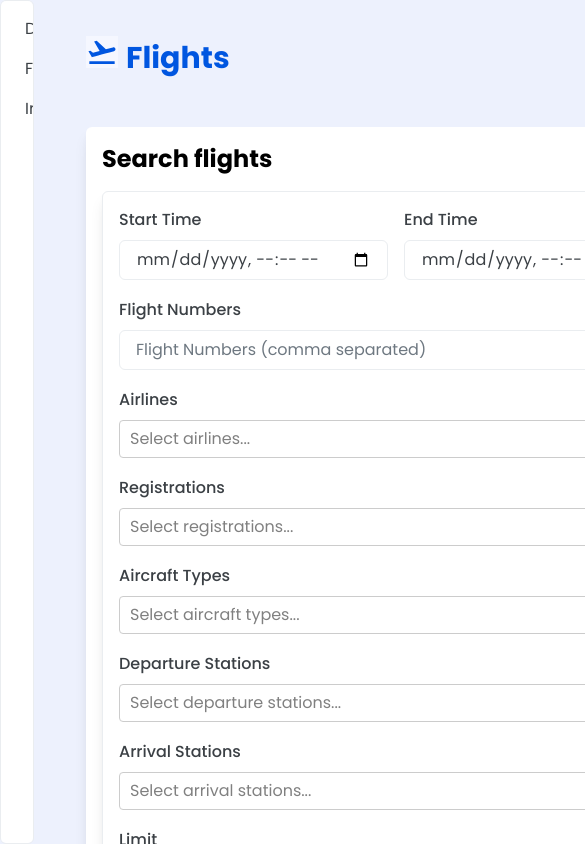
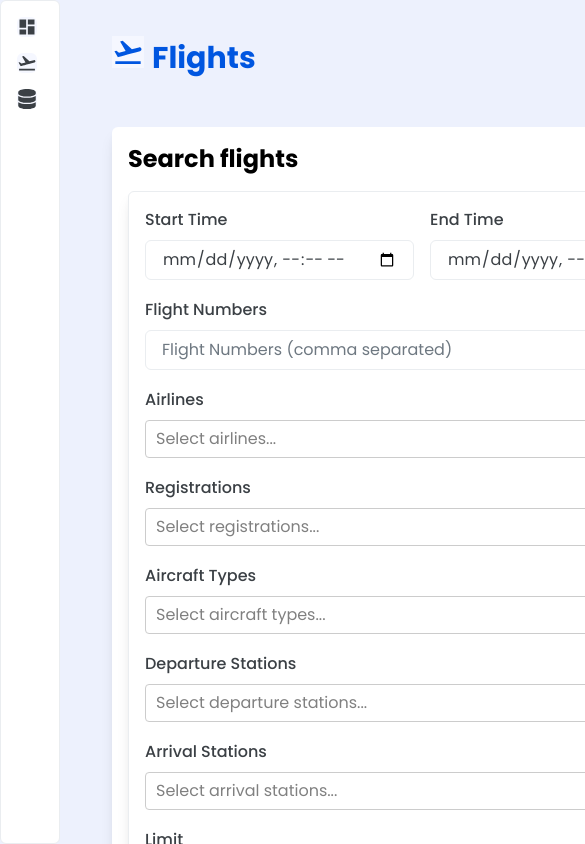
Before and after one commit to nam-vuhoang/aircraft-maintenance, a React (Vite) app in the folder frontend/: page /flights in a window 390 px wide. Shown: the top 844 px of the page, 585 px wide, since content can reach past the window. Built offline with nearby package versions, Linux system fonts and the light colour scheme; no server answers.

Commit message:
Make sidebar auto-minimized

```diff
--- a/frontend/src/App.tsx
+++ b/frontend/src/App.tsx
@@ -1,5 +1,5 @@
 // src/App.tsx
-import { Box, VStack, HStack, Text, useColorModeValue } from '@chakra-ui/react';
+import { Box, VStack, HStack, Text, useColorModeValue, useMediaQuery } from '@chakra-ui/react';
 import { Routes, Route, NavLink } from 'react-router-dom';
 import { FaDatabase } from 'react-icons/fa';
 import ImportPage from './pages/ImportPage';
@@ -12,12 +12,13 @@ function App() {
   const sidebarBg = useColorModeValue('white', 'gray.800');
   const sidebarBorderColor = useColorModeValue('gray.200', 'gray.700');
   const iconBg = useColorModeValue('secondaryGray.300', 'gray.700');
+  const [isMinimized] = useMediaQuery('(max-width: 800px)');
 
   return (
     <Box display="flex">
       <Box
         className="chakra-sidebar"
-        width="250px"
+        width={isMinimized ? '80px' : '250px'}
         mr={4}
         bg={sidebarBg}
         borderColor={sidebarBorderColor}
@@ -34,7 +35,7 @@ function App() {
           >
             <HStack>
               <Box w={5} h={5} as={MdDashboard} bg={iconBg} borderRadius="md" />
-              <Text>Dashboard</Text>
+              {!isMinimized && <Text>Dashboard</Text>}
             </HStack>
           </NavLink>
           <NavLink
@@ -45,7 +46,7 @@ function App() {
           >
             <HStack>
               <Box w={5} h={5} as={MdFlightTakeoff} bg={iconBg} borderRadius="md" />
-              <Text>Flights</Text>
+              {!isMinimized && <Text>Flights</Text>}
             </HStack>
           </NavLink>
           <NavLink
@@ -56,7 +57,7 @@ function App() {
           >
             <HStack>
               <Box w={5} h={5} as={FaDatabase} bg={iconBg} borderRadius="md" />
-              <Text>Import</Text>
+              {!isMinimized && <Text>Import</Text>}
             </HStack>
           </NavLink>
         </VStack>
--- a/frontend/src/index.scss
+++ b/frontend/src/index.scss
@@ -57,8 +57,10 @@ img {
   border-color: var(--chakra-colors-gray-200);
   border-radius: var(--chakra-radii-md);
   padding: var(--chakra-space-4);
-  height: 100vh; /* Ensure the sidebar takes up the full height of the screen */
+  height: 100%;
+  min-height: 100vh; /* Ensure the sidebar takes up the full height of the screen */
   overflow-y: auto; /* Add scrollbar if content overflows */
+  min-width: 60px;
 }
 
 .chakra-panel {
@@ -86,10 +88,12 @@ img {
   border-collapse: collapse;
   margin-top: 16px;
   border: 1px solid var(--chakra-colors-gray-200);
+  overflow-y: auto;
 }
 
 .chakra-table thead {
   background-color: var(--chakra-colors-gray-100);
+  vertical-align: top;
 }
 
 .chakra-table tbody tr:nth-of-type(odd) {
```
